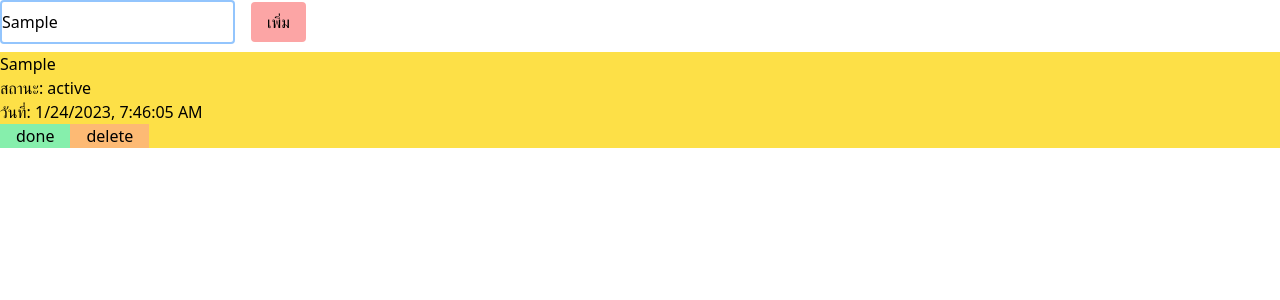
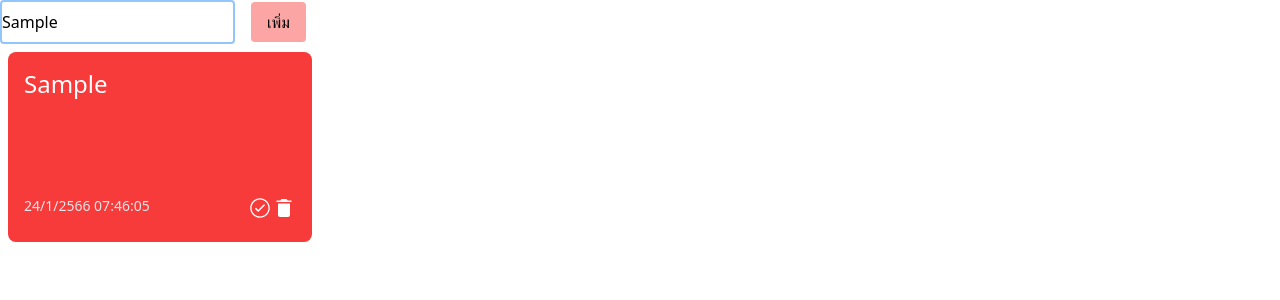
Before and after one commit to soAcademy/workshop-state-and-event, a React (Create React App) app: page / in a window 1280 px wide. Both pictures are taken after typing "Sample" into the empty fields and a click on the button "เพิ่ม". Shown: the top 300 px of the page. Built offline with nearby package versions, Linux system fonts and the light colour scheme.

Commit message:
feat: beautify todolist

```diff
--- a/package.json
+++ b/package.json
@@ -6,6 +6,7 @@
     "axios": "^1.2.3",
     "react": "^18.1.0",
     "react-dom": "^18.1.0",
+    "react-icons": "^4.7.1",
     "react-router-dom": "6",
     "react-scripts": "5.0.1",
     "web-vitals": "^2.1.4"
--- a/src/App.js
+++ b/src/App.js
@@ -7,6 +7,7 @@ import ToDoList1 from "./ToDoListAnswers/ToDoList1";
 import ToDoList2 from "./ToDoListAnswers/ToDoList2";
 import ToDoList3 from "./ToDoListAnswers/ToDoList3";
 import ToDoList4 from "./ToDoListAnswers/ToDoList4";
+import ToDoList5 from "./ToDoListAnswers/ToDoList5";
 
 const App = () => {
   return (
@@ -19,7 +20,8 @@ const App = () => {
       {/* <ToDoList1 /> */}
       {/* <ToDoList2 /> */}
       {/* <ToDoList3 /> */}
-      <ToDoList4 />
+      {/* <ToDoList4 /> */}
+      <ToDoList5 />
     </>
   );
 };
--- a/src/ToDoListAnswers/ToDoList4.js
+++ b/src/ToDoListAnswers/ToDoList4.js
@@ -29,6 +29,10 @@ const ToDoList4 = () => {
     ];
     updateTasks(newTasks);
   };
+
+  const f1 = () => {
+    return <div>AAA</div>
+  }
 
   const doneTask = (id) => {
     // const targetTask = tasks.filter((r) => r.id === id)[0];
--- /dev/null
+++ b/src/ToDoListAnswers/ToDoList5.js
@@ -0,0 +1,122 @@
+import React, { useState, useEffect } from "react";
+import { IoIosCheckmarkCircleOutline, IoMdTrash } from "react-icons/io";
+
+const ToDoList5 = () => {
+  const colorPalletes = [
+    "#f73a3a",
+    "#ce4993",
+    "#fdc010",
+    "#8bc34a",
+    "#009688",
+    "#351c75",
+    "#0ca1b2",
+  ];
+  const _tasks = JSON.parse(localStorage.getItem("tasks")) ?? [];
+  console.log(_tasks);
+  const [tasks, setTasks] = useState(_tasks);
+
+  const updateTasks = (newTasks) => {
+    console.log(newTasks);
+    localStorage.setItem(
+      "tasks",
+      JSON.stringify(newTasks.sort((a, b) => b.id - a.id))
+    );
+    setTasks(newTasks);
+  };
+
+  const addTask = (e) => {
+    e.preventDefault();
+    const _tasks = JSON.parse(localStorage.getItem("tasks")) ?? [];
+    console.log(e.target["task"].value);
+    const newTasks = [
+      ..._tasks,
+      {
+        id: new Date().getTime(),
+        task: e.target["task"].value,
+        datetime: new Date(),
+        status: "active",
+      },
+    ];
+    updateTasks(newTasks);
+  };
+
+  const f1 = () => {
+    return <div>AAA</div>;
+  };
+
+  const doneTask = (id) => {
+    const targetTask = tasks.filter((r) => r.id === id)[0];
+    const newTasks = [
+      ...tasks.filter((r) => r.id !== id),
+      {
+        id,
+        task: targetTask.task,
+        datetime: targetTask.datetime,
+        status: "done",
+      },
+    ];
+
+    // const targetTaskIndex = tasks.findIndex((r) => r.id === id);
+    // const newTasks = [...tasks];
+    // newTasks[targetTaskIndex].status = "done";
+
+    updateTasks(newTasks);
+  };
+
+  const deleteTask = (id) => {
+    const newTasks = tasks.filter((r) => r.id !== id);
+
+    updateTasks(newTasks);
+  };
+
+  return (
+    <>
+      <form onSubmit={(e) => addTask(e)}>
+        <input
+          type="text"
+          id="task"
+          className="border-2 border-blue-300 rounded py-2 mr-4"
+        />
+        <button type="submit" className="px-4 py-2 bg-red-300 rounded">
+          เพิ่ม
+        </button>
+      </form>
+      <div className="grid grid-cols-4">
+        {tasks?.map((r, idx) => (
+          <div
+            key={idx}
+            className="mt-2 rounded-lg p-4 m-2"
+            style={{
+              backgroundColor: colorPalletes[idx % colorPalletes.length],
+            }}
+          >
+            <div
+              className={`h-32 text-white text-2xl ${
+                r.status === "done" ? "line-through" : ""
+              }`}
+            >
+              {r.task}
+            </div>
+            <div className="flex">
+              <div className="text-sm text-gray-200 flex-auto">
+                {new Date(r.datetime).toLocaleString("TH")}
+              </div>
+              <div>
+                {r.status === "active" && (
+                  <button onClick={() => doneTask(r.id)}>
+                    <IoIosCheckmarkCircleOutline className="text-white hover:text-amber-200 text-2xl" />
+                  </button>
+                )}
+                <button className="" onClick={() => deleteTask(r.id)}>
+                  <IoMdTrash className="text-white hover:text-amber-200 text-2xl" />
+                </button>
+              </div>
+            </div>
+          </div>
+        ))}
+      </div>
+    </>
+  );
+};
+
+export default ToDoList5;
```
Also changed, not shown: 1 other file (tests, documents, lock files or other folders).
